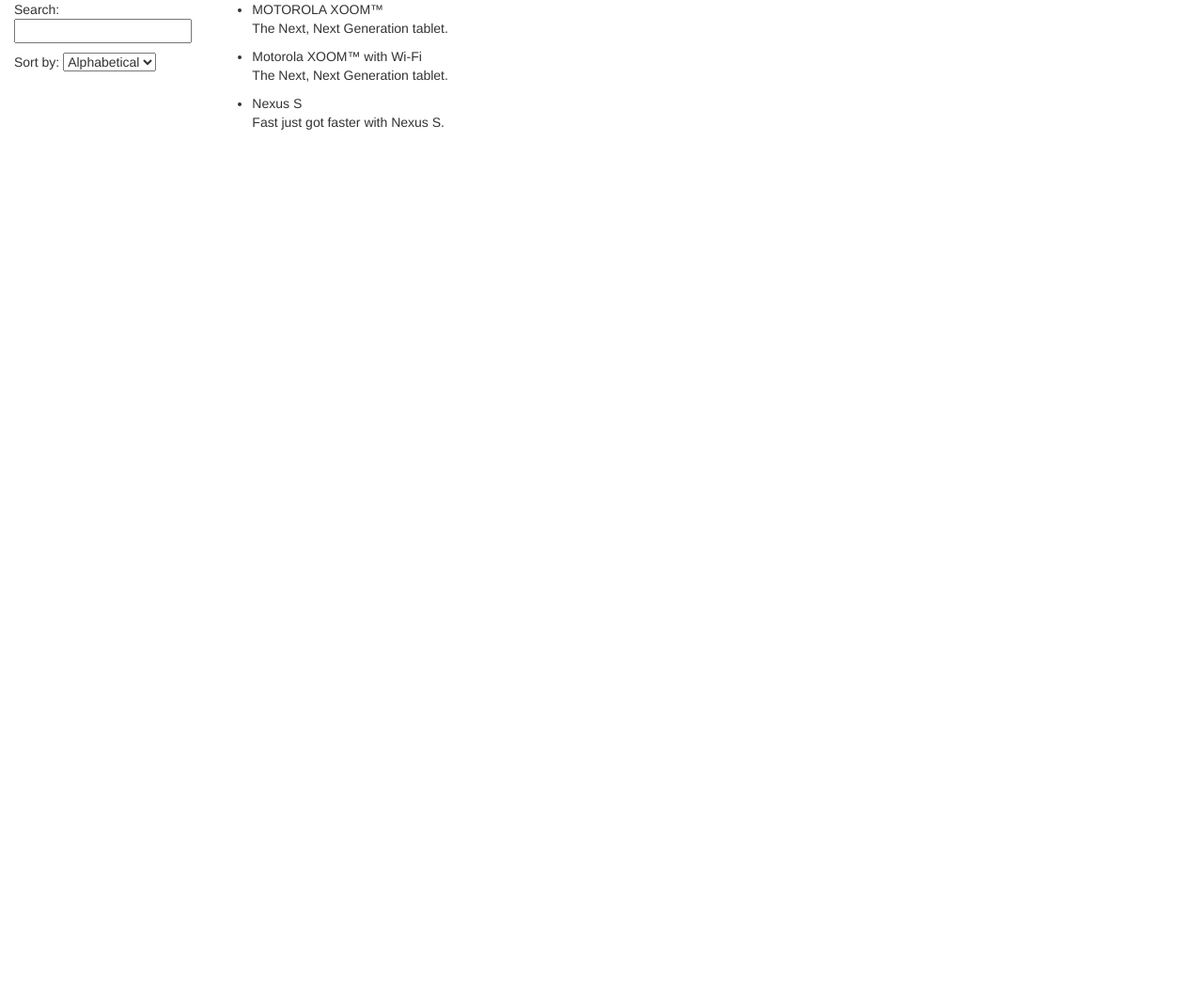
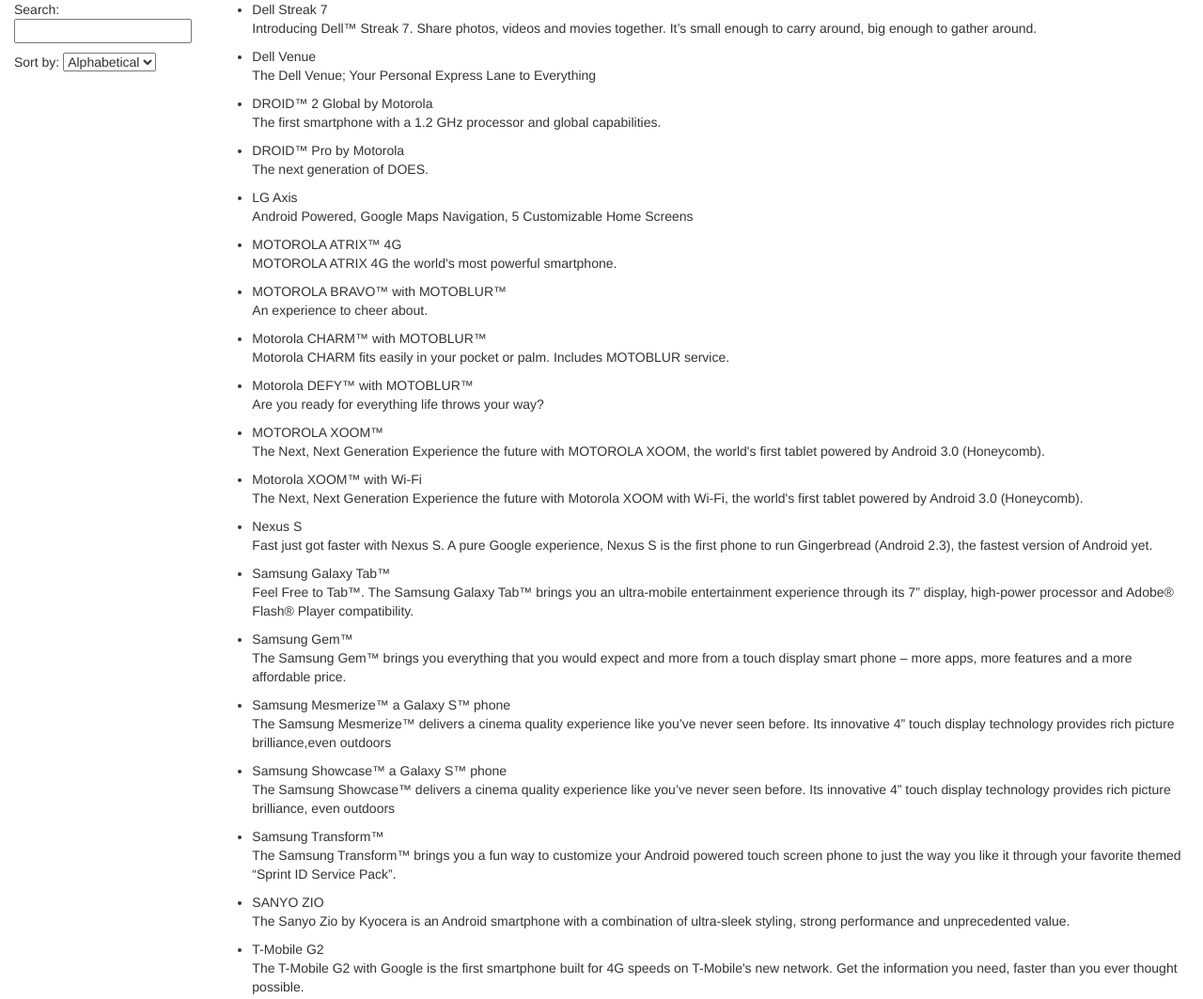
Before and after one commit to maxprof/angular-phoneCat, a website: page app/index.html in a window 1280 px wide. Shown: the top 1063 px of the page at 94% size. Before the commit the page ends 800 px from the top, so only its background shows below. Drawn offline with nearby package versions, Linux system fonts and the light colour scheme.

Commit message:
after 7 lesson

```diff
--- a/app/phone-list/phone-list.component.js
+++ b/app/phone-list/phone-list.component.js
@@ -2,23 +2,12 @@
     .module('phoneCat')
     .component('phoneList', {
         templateUrl: 'phone-list/phone-list.html',
-        controller: function PhoneListController() {
-            this.phones = [
-            {
-                name: 'Nexus S',
-                snippet: 'Fast just got faster with Nexus S.',
-                age: 2
-            }, {
-                name: 'Motorola XOOM™ with Wi-Fi',
-                snippet: 'The Next, Next Generation tablet.',
-                age: 1
-            }, {
-                name: 'MOTOROLA XOOM™',
-                snippet: 'The Next, Next Generation tablet.',
-                age: 3
-                }
-            ];
-
-            this.orderProp = "name";
+        controller: ['$http', function PhoneListController($http) {
+            var self = this;
+            self.orderProp = "name";
+            $http.get('phones/phones.json').then(function(res){
+                self.phones = res.data;
+            })
         }
+        ]
 });
--- a/app/phone-list/phone-list.html
+++ b/app/phone-list/phone-list.html
@@ -24,5 +24,6 @@
         </li>
       </ul>
     </div>
+    <pre>{{ $ctrl.phones | filter:$ctrl.query | orderBy:$ctrl.orderProp }}</pre>
   </div>
 </div>
```
